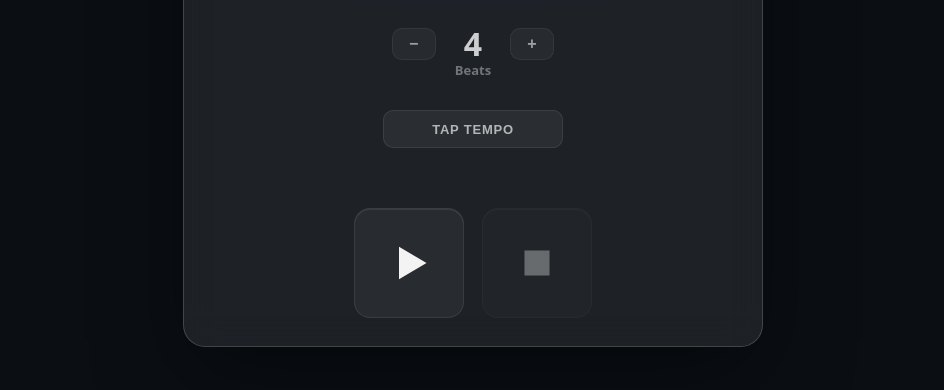
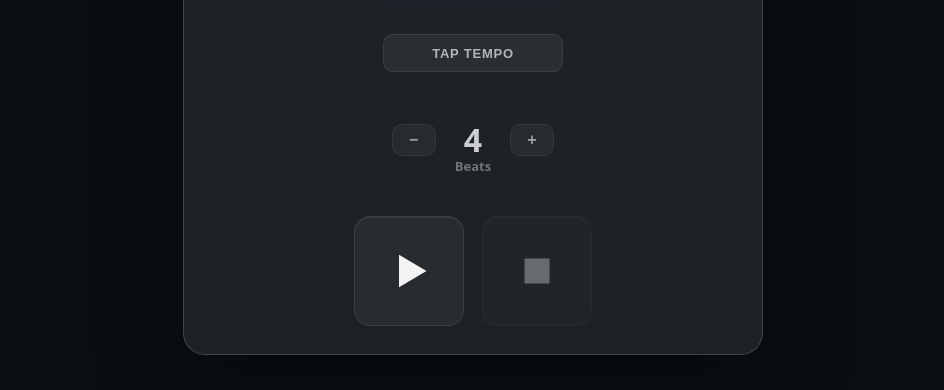
Before and after one commit to cawel/cawel.github.com, a plain HTML site: page music/metronome/index.html in a window 1280 px wide. Shown: the part 410-800 px from the top of the page, without its empty margins (167-1111 px from the left). Drawn offline with Linux system fonts and the light colour scheme.

Commit message:
Reorder tap/beats rows and add BPM spacing

```diff
--- a/music/metronome/css/styles.css
+++ b/music/metronome/css/styles.css
@@ -294,7 +294,7 @@ body{
 .tap-row{
   display: flex;
   justify-content: center;
-  margin-top: -10px;
+  margin-top: -2px;
 }
 
 .tap-btn{
--- a/music/metronome/index.html
+++ b/music/metronome/index.html
@@ -53,7 +53,19 @@
           </div>
         </div>
 
-        <!-- Line 3: Beats per bar -->
+        <!-- Line 3: Tap tempo -->
+        <div class="tap-row">
+          <button
+            class="text-btn tap-btn"
+            id="tapTempoBtn"
+            type="button"
+            aria-label="Tap tempo"
+          >
+            Tap Tempo
+          </button>
+        </div>
+
+        <!-- Line 4: Beats per bar -->
         <div class="beats-row">
 
           <!-- Left -->
@@ -70,18 +82,6 @@
           <!-- Right -->
           <button class="text-btn text-btn--small" id="beatsPlusBtn" type="button" aria-label="Increase beats per bar">+</button>
 
-        </div>
-
-        <!-- Line 4: Tap tempo -->
-        <div class="tap-row">
-          <button
-            class="text-btn tap-btn"
-            id="tapTempoBtn"
-            type="button"
-            aria-label="Tap tempo"
-          >
-            Tap Tempo
-          </button>
         </div>
 
         <!-- Line 5: Play / Stop -->
```
